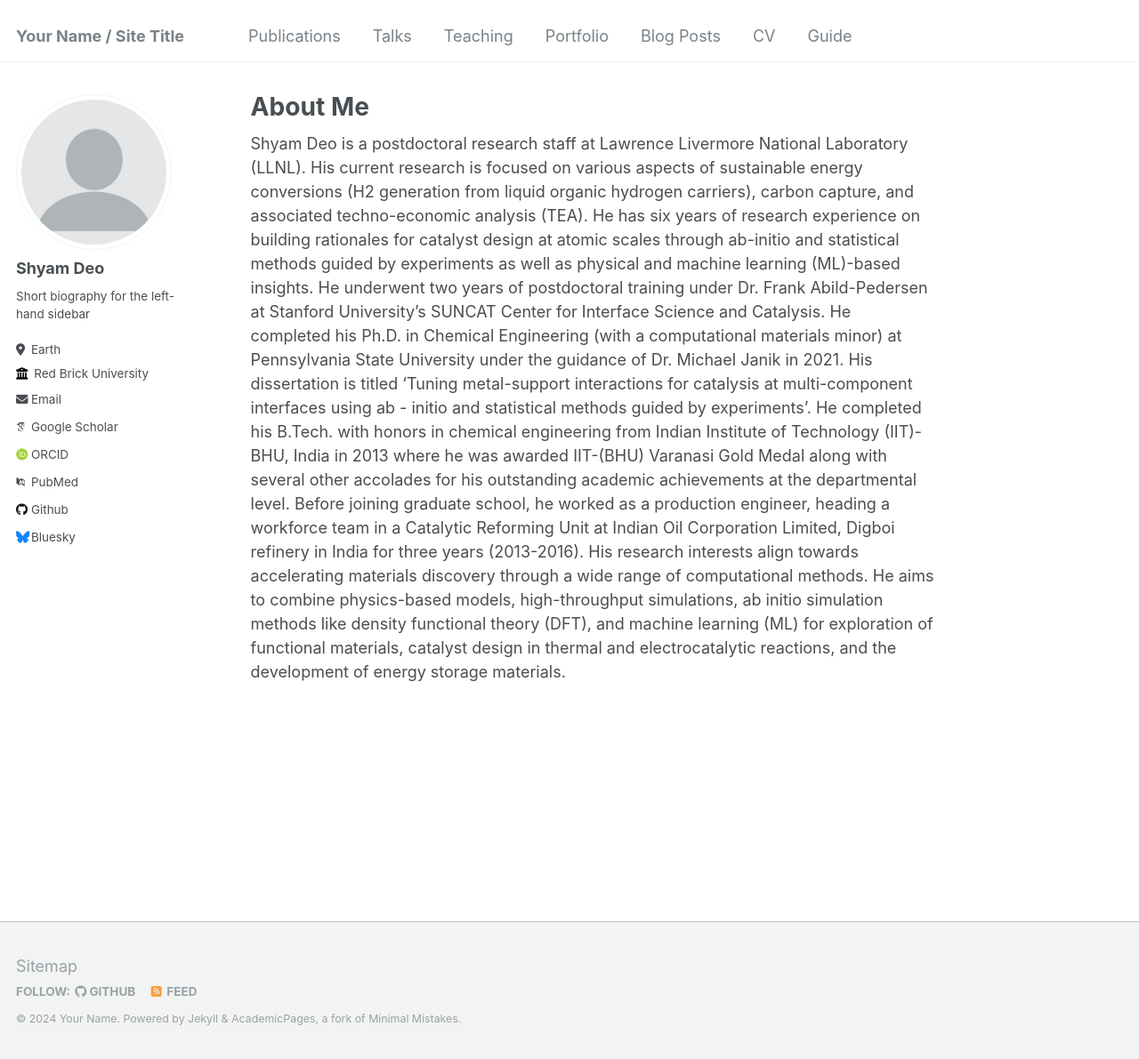
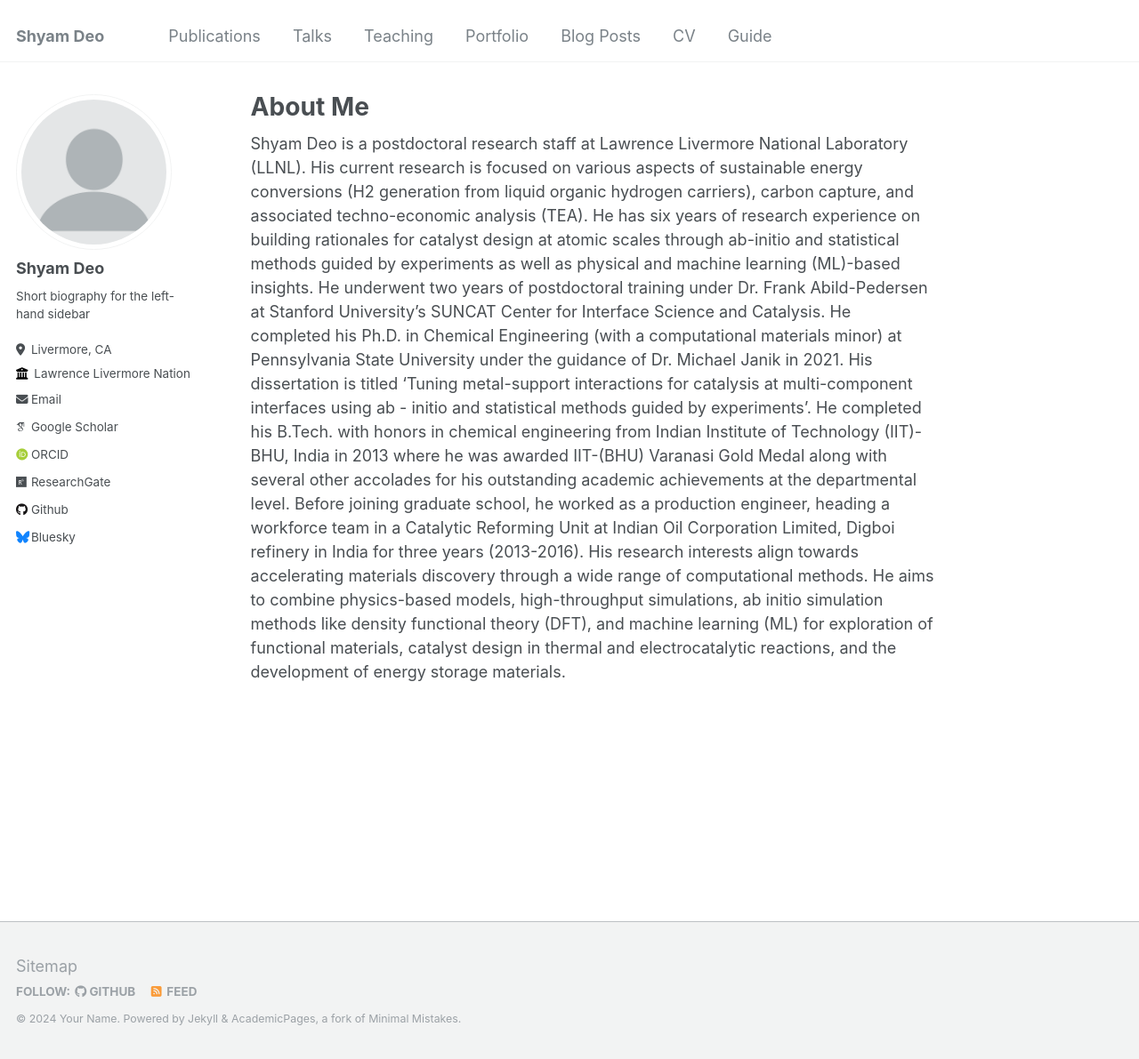
Before and after one commit to Shyamdeokr/Shyamdeokr.github.io, a Jekyll site: the page built from _pages/about.md, in a window 1280 px wide and 1191 px high. Shown: the whole window at 89% size. Built offline with Jekyll 4.4.1, drawn with Linux system fonts in a browser that asks for light colours; some web fonts are replaced.

Commit message:
Update _config.yml

```diff
--- a/_config.yml
+++ b/_config.yml
@@ -8,7 +8,7 @@
 
 # Basic Site Settings
 locale                   : "en-US"
-title                    : "Your Name / Site Title"
+title                    : "Shyam Deo"
 title_separator          : "-"
 name                     : &name "Your Name"
 description              : &description "personal description"
@@ -25,24 +25,24 @@ author:
   name             : "Shyam Deo"
   pronouns         : # example: "she/her"
   bio              : "Short biography for the left-hand sidebar"
-  location         : "Earth"
-  employer         : "Red Brick University"
+  location         : "Livermore, CA"
+  employer         : "Lawrence Livermore National Laboratory"
   uri              : # URL
-  email            : "none@example.org"
+  email            : "shyamdeo.che09@itbhu.ac.in"
 
   # Academic websites
   arxiv            : # URL - Update with the correct link to your profile
-  googlescholar    : "https://scholar.google.com/citations?user=PS_CX0AAAAAJ"
+  googlescholar    : "https://scholar.google.com/citations?user=ZHEdfbsAAAAJ&hl=en&oi=ao"
   impactstory      : # URL
   orcid            : "http://orcid.org/yourorcidurl"
-  pubmed           : "https://www.ncbi.nlm.nih.gov/pubmed/?term=john+snow"
-  researchgate     : # URL
+  pubmed           : #"https://www.ncbi.nlm.nih.gov/pubmed/?term=john+snow"
+  researchgate     : "https://www.researchgate.net/profile/Shyam-Deo"
 
   # Repositories and software development
   bitbucket        : # Username - Update with your username on the site
   codepen          : # Username
   dribbble         : # Username
-  github           : "academicpages"
+  github           : "Shyamdeokr"
   kaggle           : # Username
   stackoverflow    : # User number or user number and name (i.e., use "1" or "1/jeff-atwood")
 
```
